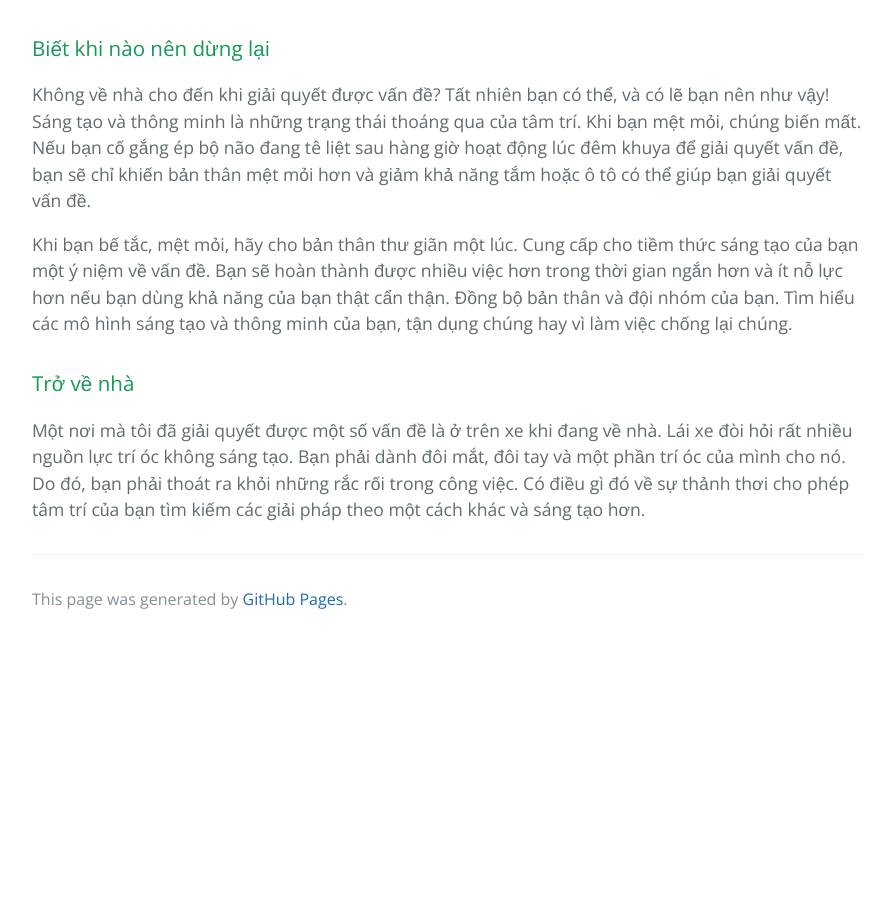
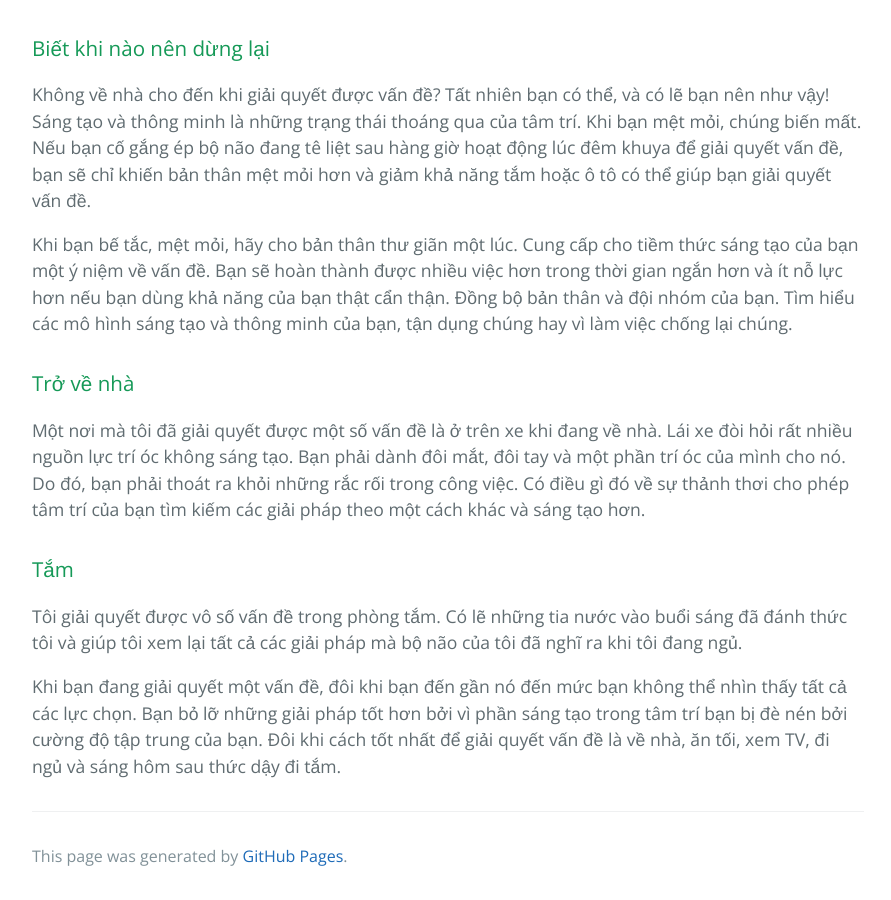
Before and after one commit to HaiBV/haibv.github.io, a Jekyll site: the page built from clean-coder/chapter-4-coding.md, in a window 1280 px wide and 900 px high, scrolled down 10214 px. Shown: the whole window, without its empty margins (192-1083 px from the left). Built offline with Jekyll 4.4.1, drawn with Linux system fonts in a browser that asks for light colours; our own code applies the rules of GitHub Pages for plain Markdown files; before the commit the page ends 10857 px from its top, so only the background shows below that.

Commit message:
Book - The Clean Coder - Chapter 4 - Coding

```diff
--- a/clean-coder/chapter-4-coding.md
+++ b/clean-coder/chapter-4-coding.md
@@ -199,3 +199,9 @@ Khi bạn bế tắc, mệt mỏi, hãy cho bản thân thư giãn một lúc. C
 ### Trở về nhà
 
 Một nơi mà tôi đã giải quyết được một số vấn đề là ở trên xe khi đang về nhà. Lái xe đòi hỏi rất nhiều nguồn lực trí óc không sáng tạo. Bạn phải dành đôi mắt, đôi tay và một phần trí óc của mình cho nó. Do đó, bạn phải thoát ra khỏi những rắc rối trong công việc. Có điều gì đó về sự thảnh thơi cho phép tâm trí của bạn tìm kiếm các giải pháp theo một cách khác và sáng tạo hơn.
+
+### Tắm
+
+Tôi giải quyết được vô số vấn đề trong phòng tắm. Có lẽ những tia nước vào buổi sáng đã đánh thức tôi và giúp tôi xem lại tất cả các giải pháp mà bộ não của tôi đã nghĩ ra khi tôi đang ngủ.
+
+Khi bạn đang giải quyết một vấn đề, đôi khi bạn đến gần nó đến mức bạn không thể nhìn thấy tất cả các lực chọn. Bạn bỏ lỡ những giải pháp tốt hơn bởi vì phần sáng tạo trong tâm trí bạn bị đè nén bởi cường độ tập trung của bạn. Đôi khi cách tốt nhất để giải quyết vấn đề là về nhà, ăn tối, xem TV, đi ngủ và sáng hôm sau thức dậy đi tắm.
```
